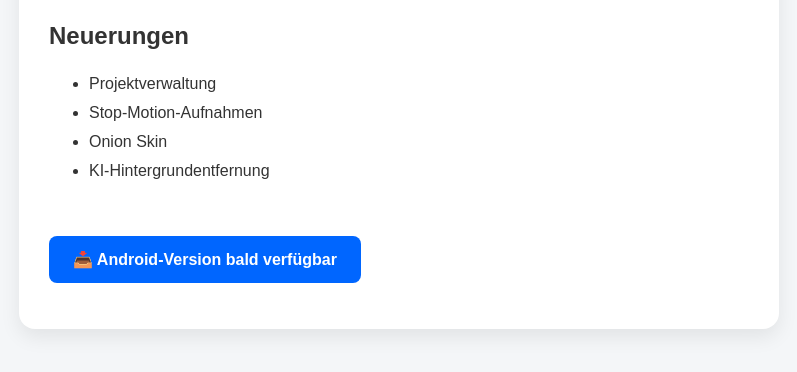
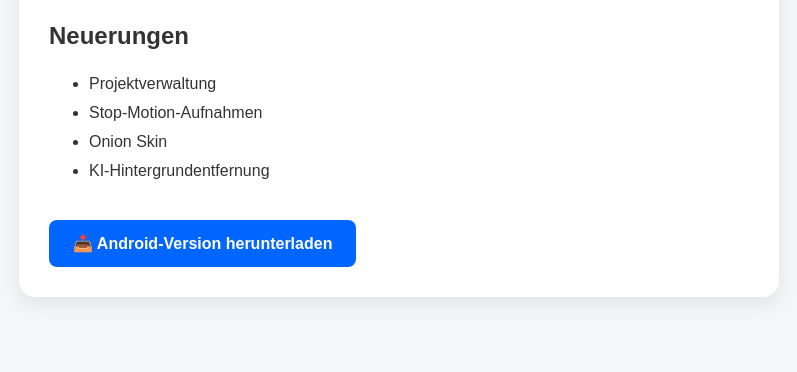
Before and after one commit to obrdan/framioki-website, a plain HTML site: page beta/index.html in a window 1280 px wide. Shown: the part 150-522 px from the top of the page, without its empty margins (241-1038 px from the left). Drawn offline with Linux system fonts and the light colour scheme.

Commit message:
Add beta APK download link

```diff
--- a/beta/index.html
+++ b/beta/index.html
@@ -70,9 +70,9 @@ Version 0.1.0
 
 <br>
 
-<p class="button">
-📥 Android-Version bald verfügbar
-</p>
+<a class="button" href="https://api.framioki.com/download/latest.apk">
+📥 Android-Version herunterladen
+</a>
 
 </div>
 
```
Also changed, not shown: 1 other file.
